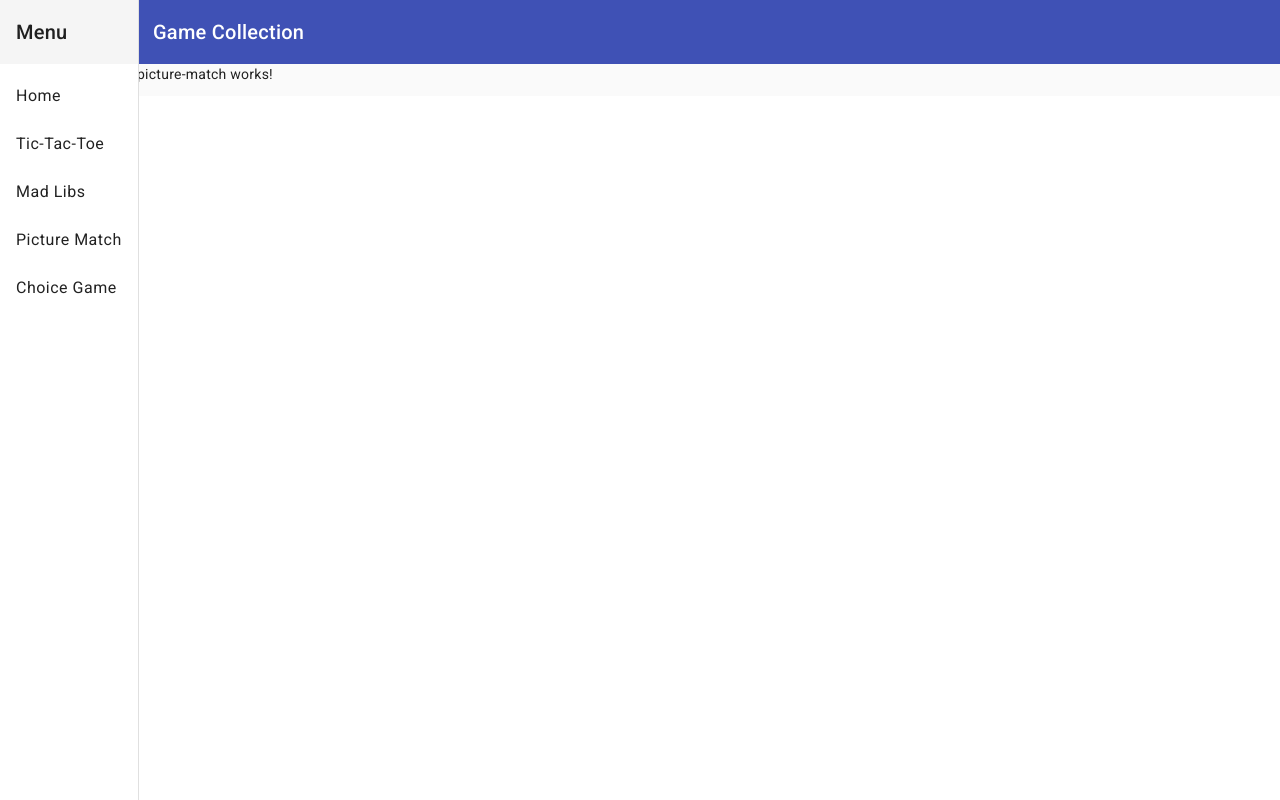
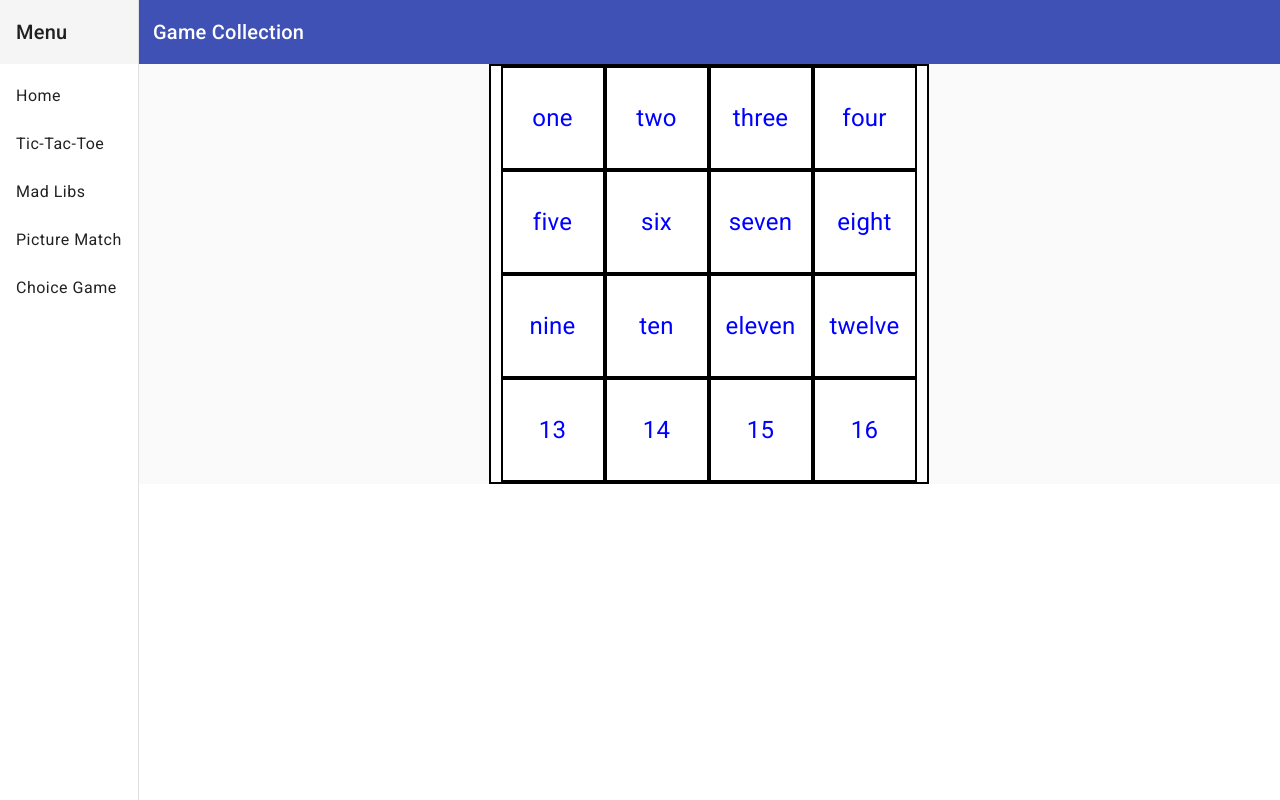
Before and after one commit to tking36/angular-game, an Angular app: page /picture-match in a window 1280 px wide. Built offline with nearby package versions, Linux system fonts and the light colour scheme.

Commit message:
finish mad libs, and begin picture match

```diff
--- a/src/app/mad-libs/mad-libs.component.css
+++ b/src/app/mad-libs/mad-libs.component.css
@@ -1,9 +1,18 @@
+.ml-container{
+    background: linear-gradient(to left, rgb(106, 27, 130), rgb(61, 21, 143) 25%, rgb(16, 16, 154) 50%);
+    min-height: 100vh;
+}
+
 .ml-title{
     display: flex;
     flex-direction: column;
     align-items: center;
     justify-content: center;
     margin-bottom: 100px;
+    color: white;
+    text-shadow: 5px 5px 10px rgb(4, 255, 84);
+    font-size: 2rem;
+    text-align: center;
   }
 
   .ml-prompt {
@@ -12,7 +21,8 @@
     align-items: center;
     justify-content: center;
     text-align: center;
-  }
+    background: linear-gradient(to right, rgb(106, 27, 130), rgb(61, 21, 143) 25%, rgb(16, 16, 154) 50%);
+}
 
   .ml-prompt-cont{
     background-color: black;
@@ -56,6 +66,32 @@
     width: 80%;
   }
 
-  .ml-reset{
+  .ml-submit {
     margin-top: 20px;
+    background-color: #3498db;
+    color: white;
+    border: none;
+    padding: 10px 20px;
+    border-radius: 5px;
+    cursor: pointer;
+    transition: background-color 0.3s ease;
   }
+
+  .ml-submit:hover {
+    background-color: #2980b9;
+  }
+
+  .ml-reset {
+    margin-top: 20px;
+    background-color: #3498db;
+    color: white;
+    border: none;
+    padding: 10px 20px;
+    border-radius: 5px;
+    cursor: pointer;
+    transition: background-color 0.3s ease;
+  }
+
+  .ml-reset:hover {
+    background-color: #2980b9;
+  }
--- a/src/app/mad-libs/mad-libs.component.html
+++ b/src/app/mad-libs/mad-libs.component.html
@@ -6,7 +6,7 @@
   <h1 class="ml-title">Mad Libs</h1>
 
   <div class="ml-prompt">
-    <div class="ml-prompt-cont">
+    <div *ngIf="prompt" class="ml-prompt-cont">
       <h3 class="prompt-type">Enter 3 Nouns</h3>
       <input
         class="ml-input"
@@ -25,7 +25,7 @@
       />
     </div>
 
-    <div class="ml-prompt-cont">
+    <div *ngIf="prompt" class="ml-prompt-cont">
       <h3 class="prompt-type">Enter 3 Adjectives</h3>
       <input
         class="ml-input"
@@ -44,7 +44,7 @@
       />
     </div>
 
-    <div class="ml-prompt-cont">
+    <div *ngIf="prompt" class="ml-prompt-cont">
       <h3 class="prompt-type">Enter 3 Verbs</h3>
       <input
         class="ml-input"
@@ -63,7 +63,9 @@
       />
     </div>
 
-    <button class="ml-submit" (click)="submitMadLib()">Submit</button>
+    <button *ngIf="prompt" class="ml-submit" (click)="submitMadLib()">
+      Submit
+    </button>
   </div>
 
   <div *ngIf="!prompt" class="ml-story">
--- a/src/app/picture-match/picture-match.component.css
+++ b/src/app/picture-match/picture-match.component.css
@@ -0,0 +1,33 @@
+
+  .pm-game{
+    display: flex;
+    flex-direction: column;
+    align-items: center;
+    justify-content: center;
+    height: 100%;
+  }
+
+  .board {
+    display: flex;
+    flex-direction: column;
+    background-color: white;
+    border: 2px solid black;
+    padding-left: 10px;
+    padding-right: 10px;
+  }
+
+  .row {
+    display: flex;
+  }
+
+  .cell {
+    width: 100px;
+    height: 100px;
+    border: 2px solid black;
+    font-size: 24px;
+    display: flex;
+    justify-content: center;
+    align-items: center;
+    cursor: pointer;
+    color: blue;
+  }
--- a/src/app/picture-match/picture-match.component.html
+++ b/src/app/picture-match/picture-match.component.html
@@ -1 +1,32 @@
-<p>picture-match works!</p>
+<div class="pm-cont"></div>
+
+<!-- {{ pictures.length | json }} -->
+
+<div class="pm-game">
+  <div class="board">
+    <div class="row">
+      <div class="cell">one</div>
+      <div class="cell">two</div>
+      <div class="cell">three</div>
+      <div class="cell">four</div>
+    </div>
+    <div class="row">
+      <div class="cell">five</div>
+      <div class="cell">six</div>
+      <div class="cell">seven</div>
+      <div class="cell">eight</div>
+    </div>
+    <div class="row">
+      <div class="cell">nine</div>
+      <div class="cell">ten</div>
+      <div class="cell">eleven</div>
+      <div class="cell">twelve</div>
+    </div>
+    <div class="row">
+      <div class="cell">13</div>
+      <div class="cell">14</div>
+      <div class="cell">15</div>
+      <div class="cell">16</div>
+    </div>
+  </div>
+</div>
--- a/src/app/picture-match/picture-match.component.ts
+++ b/src/app/picture-match/picture-match.component.ts
@@ -3,8 +3,122 @@ import { Component } from '@angular/core';
 @Component({
   selector: 'app-picture-match',
   templateUrl: './picture-match.component.html',
-  styleUrls: ['./picture-match.component.css']
+  styleUrls: ['./picture-match.component.css'],
 })
 export class PictureMatchComponent {
+  one = '';
+  two = '';
+  three = '';
+  four = '';
+  five = '';
+  six = '';
+  seven = '';
+  eight = '';
+  nine = '';
+  ten = '';
+  eleven = '';
+  twelve = '';
+  thirteen = '';
+  fourteen = '';
+  fifteen = '';
+  sixteen = '';
 
+  pictures = [
+    [
+      'monkey',
+      'https://m.media-amazon.com/images/W/MEDIAX_792452-T1/images/I/811yZ+JgsiL._SL1500_.jpg',
+    ],
+    // [
+    //   'monkey2',
+    //   'https://i.etsystatic.com/37627904/r/il/53c711/4619377698/il_1588xN.4619377698_oep2.jpg',
+    // ],
+    // [
+    //   'giraffe',
+    //   'https://m.media-amazon.com/images/W/MEDIAX_792452-T1/images/I/41d5O70baoL.__AC_SX300_SY300_QL70_FMwebp_.jpg',
+    // ],
+    // [
+    //   'cow',
+    //   'https://i.etsystatic.com/42371735/r/il/a6ad93/5112774280/il_1588xN.5112774280_fimr.jpg',
+    // ],
+    [
+      'chicken',
+      'https://m.media-amazon.com/images/W/MEDIAX_792452-T1/images/I/81gMWT31mfL.__AC_SY300_SX300_QL70_FMwebp_.jpg',
+    ],
+    // [
+    //   'chicken2',
+    //   'https://images.rawpixel.com/image_png_800/cHJpdmF0ZS9sci9pbWFnZXMvd2Vic2l0ZS8yMDIzLTEwL3Jhd3BpeGVsb2ZmaWNlOF93YXRlcmNvbG9yX2lsbHVzdHJhdGlvbl9vZl9jaGlja2VuX2hvbGRpbmdfc2hvcF9jMTM2NWEwZi0zMGU0LTRkYTQtOGQxNC04ZTA4NzNiNDlmYWFfMS5wbmc.png',
+    // ],
+    [
+      'cat',
+      'https://www.boredpanda.com/blog/wp-content/uploads/2022/10/Digital-artist-creates-cute-animals-with-clothes-and-its-hard-not-to-fall-in-love-with-them-74-Pics-634d0cc5812fa__700.jpg',
+    ],
+    // [
+    //   'cat2',
+    //   'https://png.pngtree.com/png-clipart/20230527/original/pngtree-cat-animal-in-military-dress-is-very-funny-ai-generated-png-image_9171833.png',
+    // ],
+    [
+      'dino',
+      'https://as1.ftcdn.net/v2/jpg/05/77/77/06/1000_F_577770636_BOelNtwZN0BaQ63fxOzAAjkCI4evbF4K.jpg',
+    ],
+    // [
+    //   'dog',
+    //   'https://cdn.dribbble.com/users/78459/screenshots/3182560/media/66468109898686d73085ecf3f6c2b24d.jpg?resize=400x0',
+    // ],
+    [
+      'dog2',
+      'https://encrypted-tbn0.gstatic.com/images?q=tbn:ANd9GcQg9c1VDWltgTtobjeUoieGTQ9pBj0v2QblnAYwmZlEGsvHQPCAKZgpgEtuMycchgyyWsU&usqp=CAU',
+    ],
+    // [
+    //   'horse',
+    //   'https://horsepioneer.com/wp-content/uploads/2023/09/Laughing-horse.jpg',
+    // ],
+    [
+      'goat',
+      'https://images.rawpixel.com/image_png_800/cHJpdmF0ZS9sci9pbWFnZXMvd2Vic2l0ZS8yMDIzLTA4L2hpcHBvdW5pY29ybl8zZF9pbGx1c3RyYXRpb25fY2FydG9vbl9vZl9nb3JhbF9jYXJ0b29uX2FuaW1hdGlvbl82OTU2YjVjNC1jNWYwLTRlMjQtYjNmZC1hNDkyOThlMmY3MzBfMS5wbmc.png',
+    ],
+    [
+      'donkey',
+      'https://as2.ftcdn.net/v2/jpg/05/68/51/19/1000_F_568511904_Yorz32r7YhZfTOzyb4hYLK2G9UtPvRPO.jpg',
+    ],
+    // [
+    //   'bear',
+    //   'https://fiverr-res.cloudinary.com/images/q_auto,f_auto/gigs2/278922117/original/06d592ce0da806abc0fac7bcc479825b91884b0e/generate-cute-cartoon-animals-using-artificial-intelligence.png',
+    // ],
+    [
+      'sloth',
+      'https://i.chzbgr.com/full/9758132480/h48A79B46/animal-szzt-wovch-sizza',
+    ],
+  ];
+
+  constructor() {
+    const numbers: number[] = [];
+
+    // Generate an array of numbers from 1 to 8
+    for (let i = 1; i <= 8; i++) {
+      numbers.push(i);
+      numbers.push(i); // Add the same number again to create pairs
+    }
+
+    // Shuffle the array to get a random order of numbers
+    numbers.sort(() => Math.random() - 0.5);
+
+    // Assign unique numbers from the shuffled array to individual variables
+    this.one = numbers.pop()!.toString();
+    this.two = numbers.pop()!.toString();
+    this.three = numbers.pop()!.toString();
+    this.four = numbers.pop()!.toString();
+    this.five = numbers.pop()!.toString();
+    this.six = numbers.pop()!.toString();
+    this.seven = numbers.pop()!.toString();
+    this.eight = numbers.pop()!.toString();
+    this.nine = numbers.pop()!.toString();
+    this.ten = numbers.pop()!.toString();
+    this.eleven = numbers.pop()!.toString();
+    this.twelve = numbers.pop()!.toString();
+    this.thirteen = numbers.pop()!.toString();
+    this.fourteen = numbers.pop()!.toString();
+    this.fifteen = numbers.pop()!.toString();
+    this.sixteen = numbers.pop()!.toString();
+    // Assign other variables in a similar manner
+  }
 }
```
